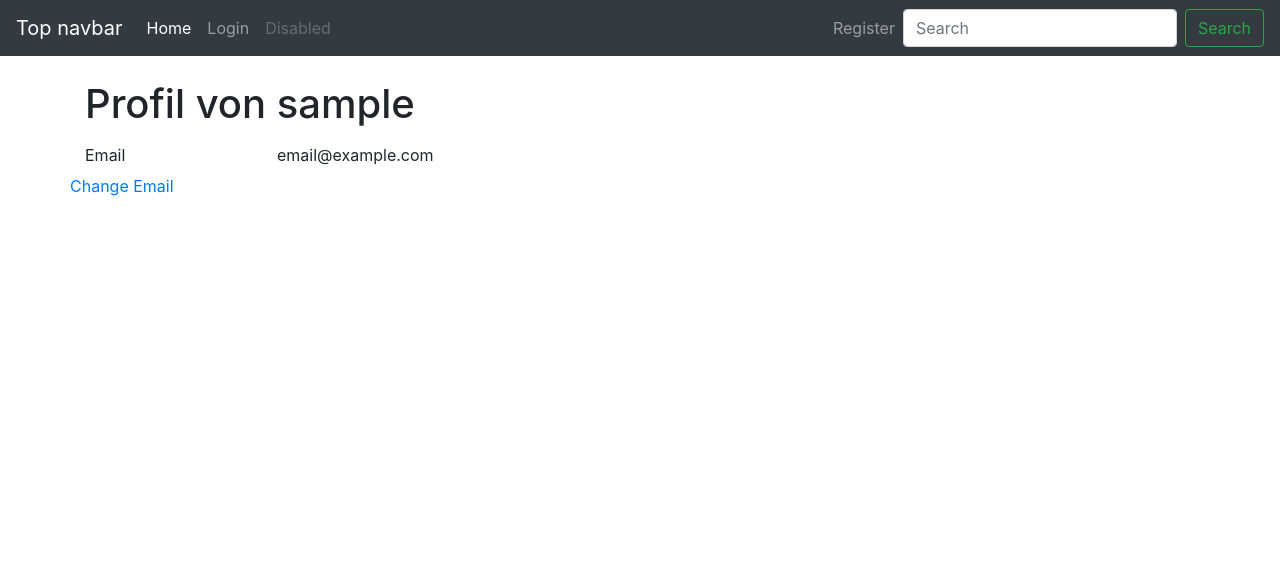
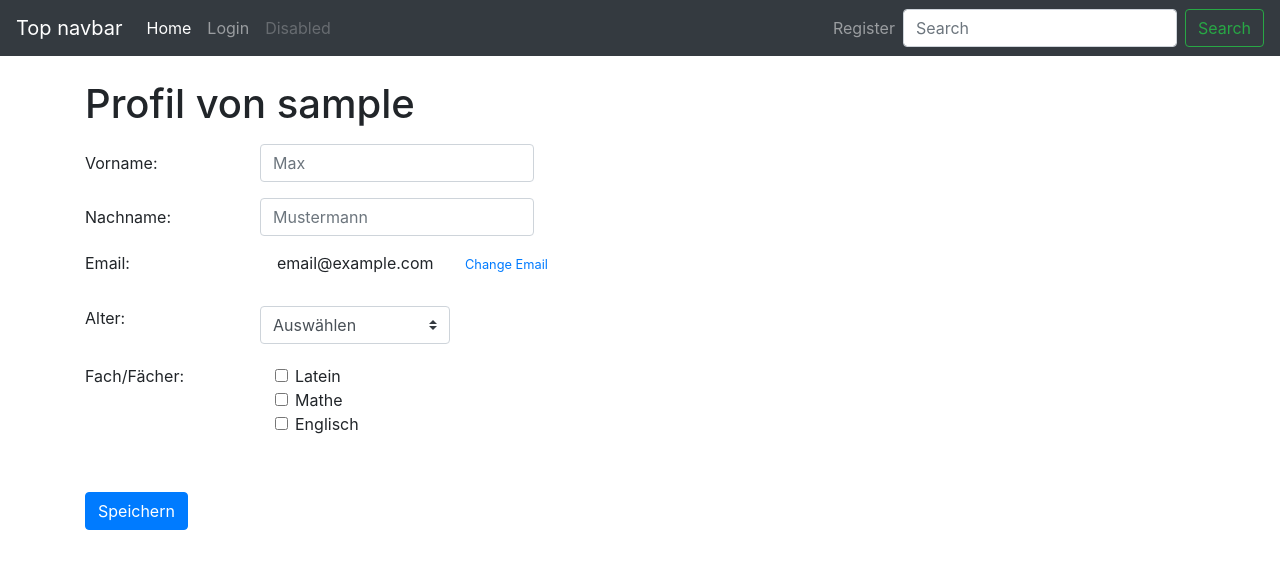
Before and after one commit to codingHahn/FlaskStudentApp, a Flask app: a page that uses app/templates/editprofile.html in a window 1280 px wide. Shown: the top 569 px of the page. Run offline with Flask 2, Linux system fonts and the light colour scheme; some libraries are stand-ins or nearby versions.

Commit message:
build profile categories and layout improve layout of register.html

```diff
--- a/app/templates/change-email.html
+++ b/app/templates/change-email.html
@@ -1,7 +1,7 @@
 {% extends 'layout.html' %}
 
 {% block body %}
-
-<h2>Change your Email here</h2>
-
+<div class="container">
+    <h2>Change your Email here</h2>
+</div>
 {% endblock %}
--- a/app/templates/editprofile.html
+++ b/app/templates/editprofile.html
@@ -3,14 +3,66 @@
 <div class="container">
     <h1>Profil von {{username}}</h1>
     <form>
+        <div class="pb-2 pt-2 row">
+            <label class="col-sm-2 col-form-label">Vorname:</label>
+            <div>
+                <input type="text" class="form-control" placeholder="Max">
+            </div>
+        </div>
+        <div class="pb-2 pt-2 row">
+            <label class="col-sm-2 col-form-label">Nachname:</label>
+            <div>
+                <input type="text" class="form-control" placeholder="Mustermann">
+            </div>
+        </div>
         <div class="form-group row">
-            <label for="staticEmail" class="col-sm-2 col-form-label">Email</label>
-            <div class="col-sm-10">
+            <label for="staticEmail" class="col-sm-2 col-form-label">Email:</label>
+            <div class="col-sm-2">
                 <input type="text" readonly class="form-control-plaintext" id="staticEmail" value="email@example.com">
             </div>
-            <a href="/editprofile/{{username}}/change-email">Change Email</a>
+            <div class="col-sm-2 col-form-label" id="toggleMail">
+                <a href="/editprofile/{{username}}/change-email"><div class="d-inline"><small>Change Email</small></div></a>
+            </div>
         </div>
+        <div class="form-group row my-1 pb-2 pt-2">
+            <label class="col-sm-2" for="inlineFormCustomSelect">Alter:</label>
+            <select class="custom-select mr-sm-2 col-sm-2" id="inlineFormCustomSelect">
+                <option selected>Auswählen</option>
+                <option value="0">11</option>
+                <option value="1">12</option>
+                <option value="2">13</option>
+                <option value="3">14</option>
+                <option value="4">15</option>
+                <option value="5">16</option>
+                <option value="6">17</option>
+                <option value="7">18</option>
+                <option value="8">19</option>
+                <option value="9">20</option>
+            </select>
+        </div>
+        <div class="row pb-2 pt-2">
+            <div class="col-sm-2">Fach/Fächer:</div>
+            <div class="col-sm-10">
+                <div class="form-check">
+                <input class="form-check-input" type="checkbox" value="" id="LatinCheck">
+                <label class="form-check-label" for="LatinCheck">Latein</label>
+                </div>
+                <div class="form-check">
+                    <input class="form-check-input" type="checkbox" value="" id="MathCheck">
+                    <label class="form-check-label" for="MathCheck">Mathe</label>
+                </div>
+                <div class="form-check">
+                    <input class="form-check-input" type="checkbox" value="" id="EnglishCheck">
+                    <label class="form-check-label" for="EnglishCheck">Englisch</label>
+                </div>
+            </div>
+        </div>
+        <button type="submit" class="btn btn-primary mt-5">Speichern</button>
     </form>
 </div>
 
 {% endblock %}
+
+<style>
+
+</style>
--- a/app/templates/register.html
+++ b/app/templates/register.html
@@ -4,7 +4,7 @@
 <div class="container">
     <h1>Registrieren</h1>
     <form>
-        <div class="row">
+        <div class="row mb-3">
             <div class="col">
                 <input type="text" class="form-control" placeholder="Name">
             </div>
@@ -12,7 +12,7 @@
                 <input type="email" class="form-control" placeholder="Email">
             </div>
         </div>
-        <div class="row">
+        <div class="row mb-3">
             <div class="col">
                 <input type="password" class="form-control" placeholder="Passwort">
             </div>
@@ -20,7 +20,7 @@
                 <input type="password" class="form-control" placeholder="Passwort bestätigen">
             </div>
         </div>
-        <div class="row">
+        <div class="row mb-3">
             <div class="col">
                 <input type="text" class="form-control" placeholder="Vorname">
             </div>
```
